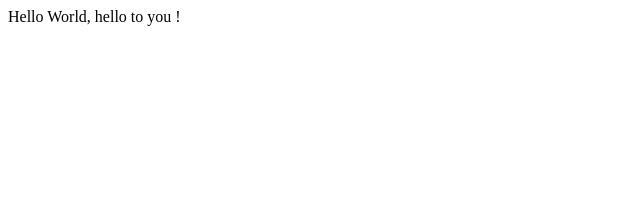
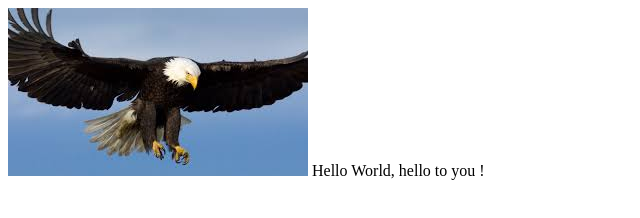
Before and after one commit to zhuanlim/lecture0, a plain HTML site: page hello.html in a window 1280 px wide. Shown: the whole page, without its empty margins (0-640 px from the left). Drawn offline with Linux system fonts and the light colour scheme.

Commit message:
Update hello.html

```diff
--- a/hello.html
+++ b/hello.html
@@ -1,9 +1,10 @@
 <!DOCTYPE html>
 <html>
   <head>
-      <title>My webpage!</title>
+      <title>ZA webpage!</title>
   </head>
   <body>
+    <img src='eagle.jfif'>
     Hello World, hello to you !
   </body>
 </html>
```
